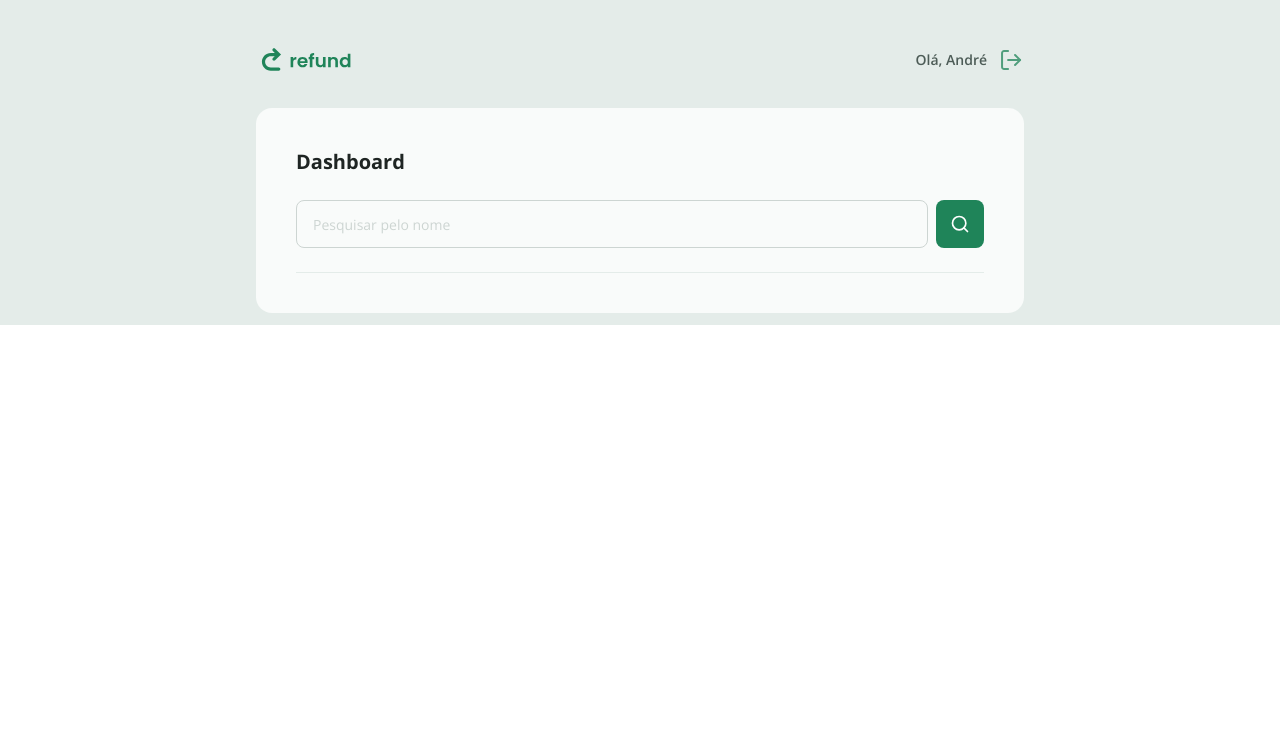
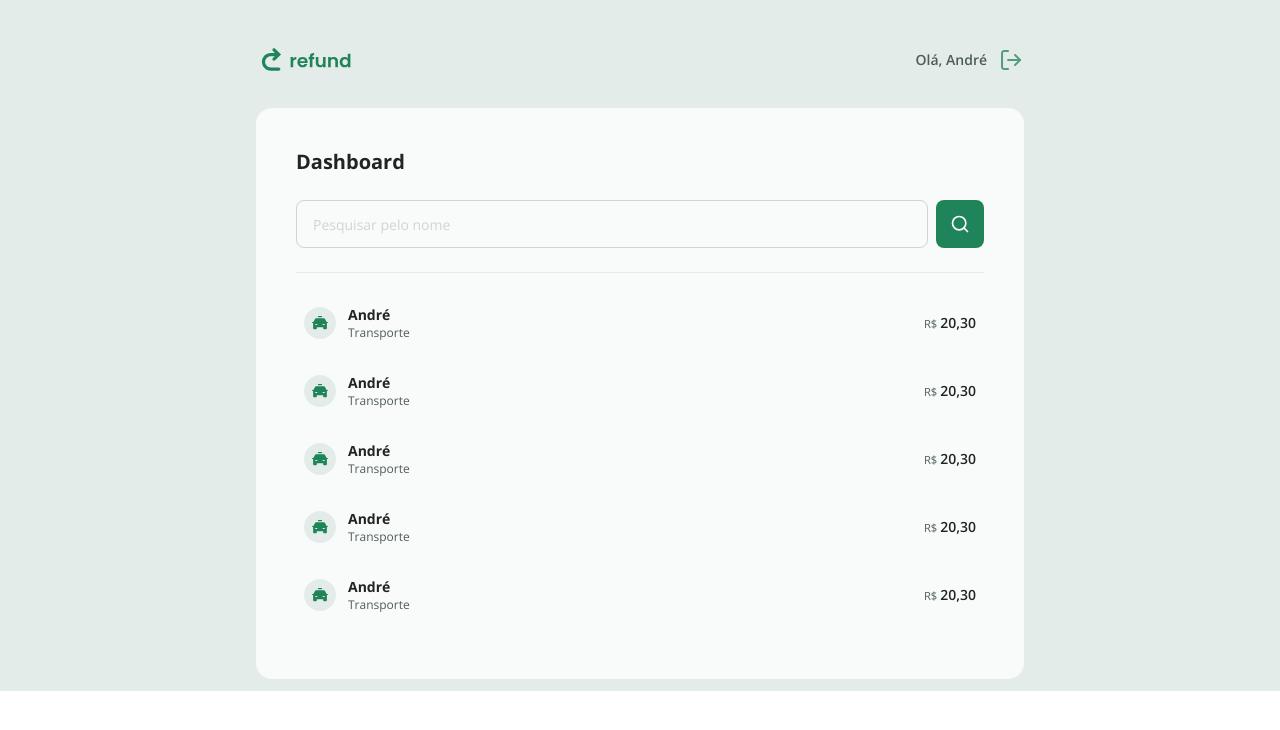
Before and after one commit to AndreTrevizam/refund-2.0, a React (Vite) app: page / in a window 1280 px wide. Shown: the top 730 px of the page. Built offline with nearby package versions, Linux system fonts and the light colour scheme.

Commit message:
feat(Dashboard): add refund display section with example data

```diff
--- a/src/pages/Dashboard.tsx
+++ b/src/pages/Dashboard.tsx
@@ -1,7 +1,17 @@
 import { Button } from "../components/Button"
 import { Input } from "../components/Input"
 import { useState } from "react"
+import { RefundItem } from "../components/RefundItem"
 import searchSvg from "../assets/search.svg"
+import { CATEGORIES } from "../utils/categories"
+
+const REFUND_EXAMPLE = {
+  id: "123",
+  username: "André",
+  category: "Transporte",
+  amount: "20,30",
+  categoryImg: CATEGORIES["transport"].icon
+}
 
 export function Dashboard() {
 
@@ -26,6 +36,19 @@ export function Dashboard() {
           <img src={searchSvg} alt="Ícone de pesquisar" className="w-5" />
         </Button>
       </form>
+
+      <div className="mt-6 flex flex-col gap-4 max-h-[342px] overflow-y-scroll">
+        <RefundItem data={REFUND_EXAMPLE}/>
+        <RefundItem data={REFUND_EXAMPLE}/>
+        <RefundItem data={REFUND_EXAMPLE}/>
+        <RefundItem data={REFUND_EXAMPLE}/>
+        <RefundItem data={REFUND_EXAMPLE}/>
+        <RefundItem data={REFUND_EXAMPLE}/>
+        <RefundItem data={REFUND_EXAMPLE}/>
+        <RefundItem data={REFUND_EXAMPLE}/>
+        <RefundItem data={REFUND_EXAMPLE}/>
+        <RefundItem data={REFUND_EXAMPLE}/>
+      </div>
     </div>
   )
 }
```
